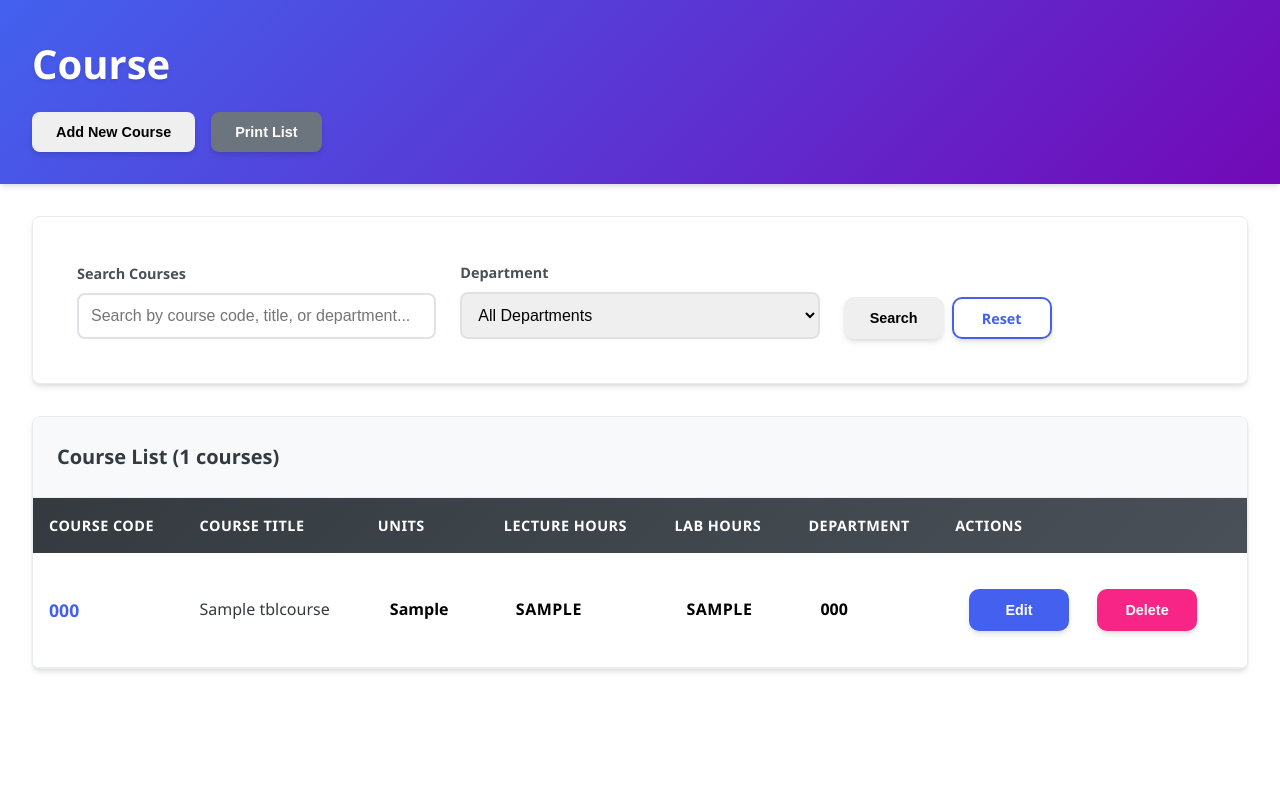
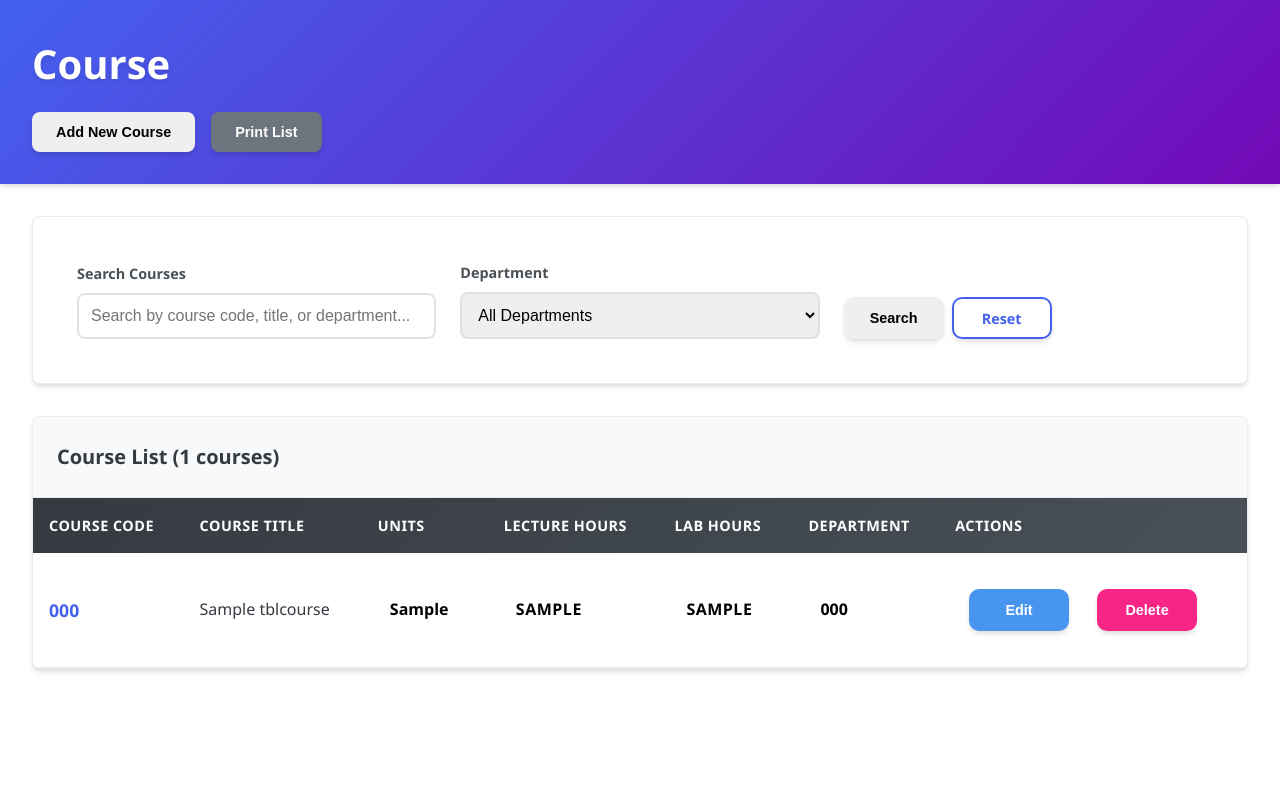
Before and after one commit to ynion-mabeamae/DBA_Student_Enrollment_System, a PHP site: page /student_enrollment_system/includes/course.php in a window 1280 px wide. Run offline with PHP 8.4, Linux system fonts and the light colour scheme; tables that the repository leaves empty or names only in its code hold one stand-in row (values such as "Sample post").

Commit message:
Add changes in button edit for student and course

```diff
--- a/student_enrollment_system/styles/course.css
+++ b/student_enrollment_system/styles/course.css
@@ -323,7 +323,7 @@ body {
 
 /* Edit button */
 .actions .btn.btn-edit {
-    background: var(--primary);
+    background: var(--info);
     color: white;
 }
 
--- a/student_enrollment_system/styles/student.css
+++ b/student_enrollment_system/styles/student.css
@@ -367,7 +367,7 @@ body {
 }
 
 .actions .btn-edit {
-    background: var(--primary);
+    background: var(--info);
     color: white;
 }
 
```
